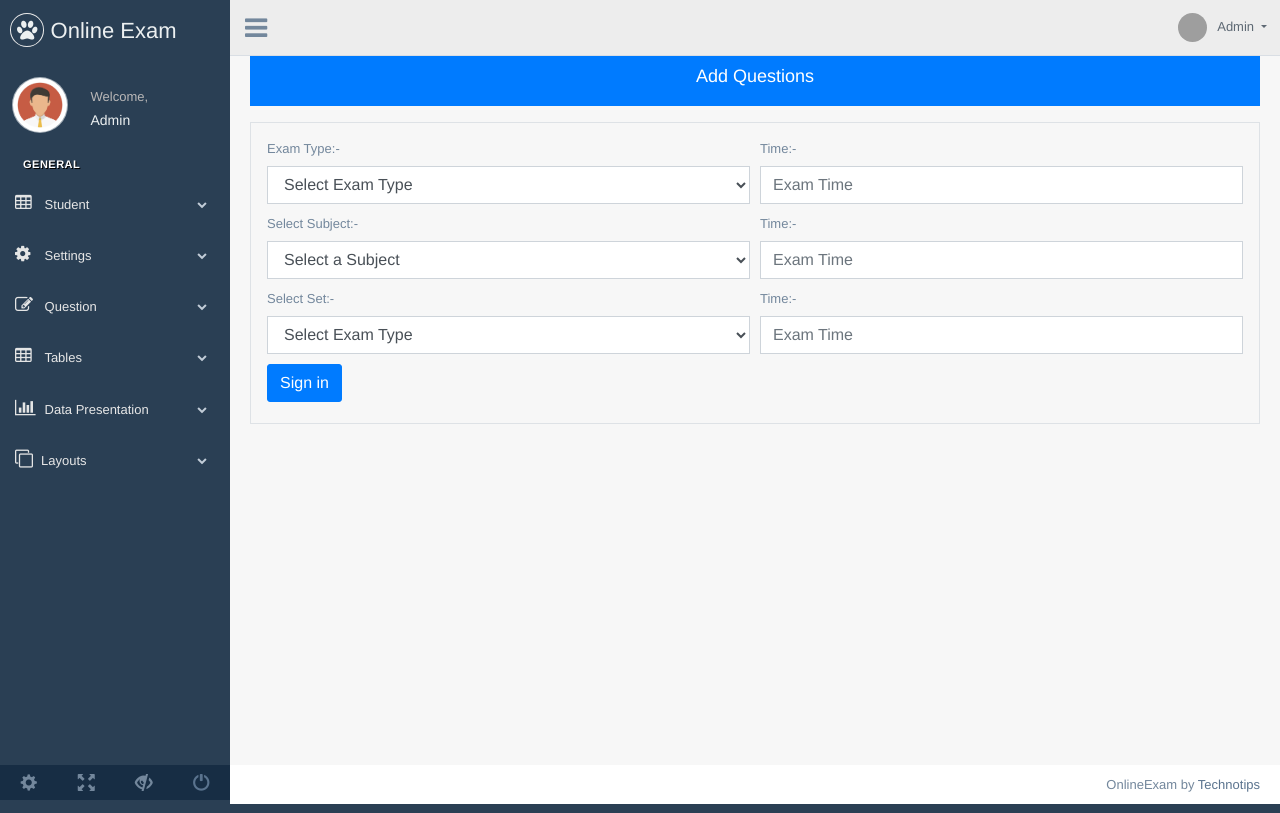
After one commit to onlineodisha/OnlineExam, a PHP site: the page made by admin/view/question/index.php in a window 1280 px wide. The commit adds this page. Run offline with PHP 8.4, Linux system fonts and the light colour scheme; the template is opened without the code that fills it, so the values that code supplies are empty; some libraries are stand-ins or nearby versions; grey boxes are pictures that could not be loaded.

Commit message:
recent changes of question module

```diff
--- a/admin/view/header.php
+++ b/admin/view/header.php
@@ -20,6 +20,9 @@
     <link href="<?php echo URL;?>public/css/bootstrap-progressbar-3.3.4.min.css" rel="stylesheet">
     <!-- bootstrap-daterangepicker -->
     <link href="<?php echo URL;?>public/css/daterangepicker.css" rel="stylesheet">
+    <!-- common css -->
+    <link href="<?php echo URL;?>public/css/common.css" rel="stylesheet">
+
 
     <!-- Custom Theme Style -->
     <link href="<?php echo URL;?>public/css/custom.min.css" rel="stylesheet"><script src="http://ajax.googleapis.com/ajax/libs/jquery/1.8.1/jquery.min.js"></script>
@@ -73,7 +76,7 @@
                   </li>
                   <li><a><i class="fa fa-edit"></i> Question <span class="fa fa-chevron-down"></span></a>
                     <ul class="nav child_menu">
-                      <li><a href="#">Question Entry</a></li>
+                      <li><a href="<?php echo URL; ?>question">Question Entry</a></li>
                       <li><a href="#">Advanced Components</a></li>
                       <li><a href="#">Form Validation</a></li>
                       <li><a href="#">Form Wizard</a></li>
--- /dev/null
+++ b/admin/view/question/index.php
@@ -0,0 +1,57 @@
+<div class="right_col" role="main">
+	<div class="bg-primary text-center text-white p-2 my-3"><h2 class="">Add Questions</h2></div>
+    <div class="questionForm border p-3">
+    	<form>
+		  <div class="form-row">
+		    <div class="form-group col-md-6">
+		      <label for="examType">Exam Type:-</label>
+		      <select id="selectExamType" class="form-control">
+		        <option selected>Select Exam Type</option>
+		        <option value="SSC">SSC</option>
+		        <option value="Railway">Railway</option>
+		        <option value="Others">Others</option>
+		      </select>
+		    </div>
+		    <div class="form-group col-md-6">
+		      <label for="timing">Time:-</label>
+		      <input type="text" class="form-control" id="examTime" placeholder="Exam Time">
+		    </div>
+		  </div>
+
+		  <div class="form-row">
+		    <div class="form-group col-md-6">
+		      <label for="subject">Select Subject:-</label>
+		      <select id="selectSubject" class="form-control">
+		        <option selected>Select a Subject</option>
+		        <option value="SSC">Mathmatics</option>
+		        <option value="Railway">English</option>
+		        <option value="Others">General Knowledge</option>
+		      </select>
+		    </div>
+		    <div class="form-group col-md-6">
+		      <label for="timing">Time:-</label>
+		      <input type="text" class="form-control" id="examTime" placeholder="Exam Time">
+		    </div>
+		  </div>
+
+		  <div class="form-row">
+		    <div class="form-group col-md-6">
+		      <label for="setType">Select Set:-</label>
+		      <select id="selectSetType" class="form-control">
+		        <option selected>Select Exam Type</option>
+		        <option value="1">1</option>
+		        <option value="2">2</option>
+		        <option value="3">3</option>
+		      </select>
+		    </div>
+		    <div class="form-group col-md-6">
+		      <label for="timing">Time:-</label>
+		      <input type="text" class="form-control" id="examTime" placeholder="Exam Time">
+		    </div>
+		  </div>
+
+		  <button type="submit" class="btn btn-primary">Sign in</button>
+		</form>
+    </div>
+
+</div>
```
Also changed, not shown: admin/controllers/question.php (added, +15 -0 lines), admin/models/question_model.php (added, +12 -0 lines), admin/public/css/common.css (added).
